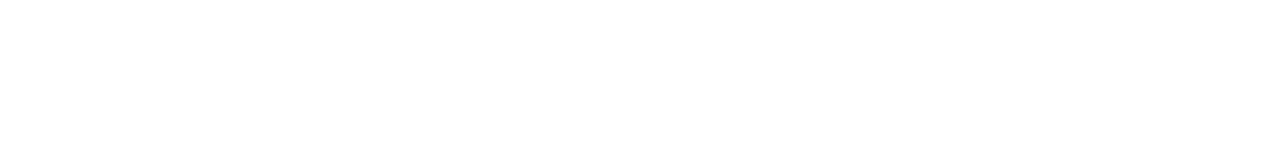
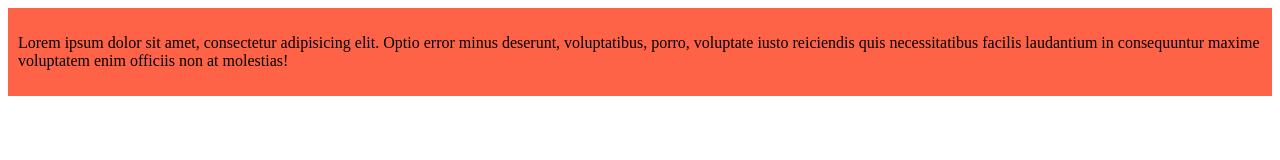
Before and after one commit to Mohammed-Saiful-Islam/my-first-github-repo, a plain HTML site: page index.html in a window 1280 px wide. Drawn offline with Linux system fonts and the light colour scheme.

Commit message:
added the first flog

```diff
--- a/index.html
+++ b/index.html
@@ -4,8 +4,13 @@
     <meta charset="UTF-8">
     <meta name="viewport" content="width=device-width, initial-scale=1.0">
     <title>My First Ever Github Repo</title>
+    <link rel="stylesheet" href="/styles/index.css">
 </head>
 <body>
-
+    <div>
+        <p>
+            Lorem ipsum dolor sit amet, consectetur adipisicing elit. Optio error minus deserunt, voluptatibus, porro, voluptate iusto reiciendis quis necessitatibus facilis laudantium in consequuntur maxime voluptatem enim officiis non at molestias!
+        </p>
+    </div>
 </body>
 </html>
--- /dev/null
+++ b/styles/index.css
@@ -0,0 +1,4 @@
+div{
+    background-color: tomato;
+    padding: 10px;
+}
```
